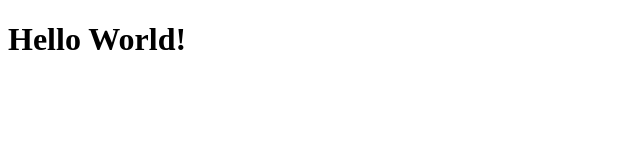
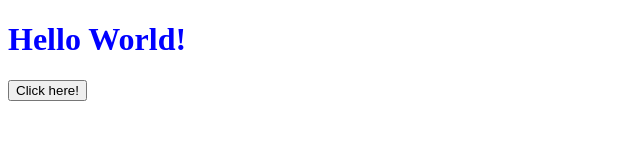
Before and after one commit to OlliverLar/Uppgift-3, a plain HTML site: page index.html in a window 1280 px wide. Shown: the whole page, without its empty margins (0-640 px from the left). Drawn offline with Linux system fonts and the light colour scheme.

Commit message:
Redo för inlämning

```diff
--- a/index.html
+++ b/index.html
@@ -4,7 +4,8 @@
     <meta charset="utf-8" />
     <meta http-equiv="X-UA-Compatible" content="IE=edge" />
     <title>Uppgift 3</title>
-    <h1>Hello World!</h1>
+    <h1 id="name">Hello World!</h1>
+    <button onclick="changeText()">Click here!</button>
     <meta name="viewport" content="width=device-width, initial-scale=1" />
     <link rel="stylesheet" type="text/css" media="screen" href="main.css" />
   </head>
--- a/main.css
+++ b/main.css
@@ -0,0 +1,3 @@
+h1 {
+    color: blue;
+}
--- a/main.js
+++ b/main.js
@@ -0,0 +1,3 @@
+function changeText() {
+    document.getElementById("name").innerHTML = "Goodbye World!";
+}
```
